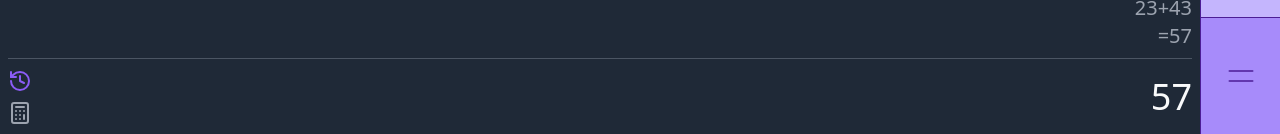
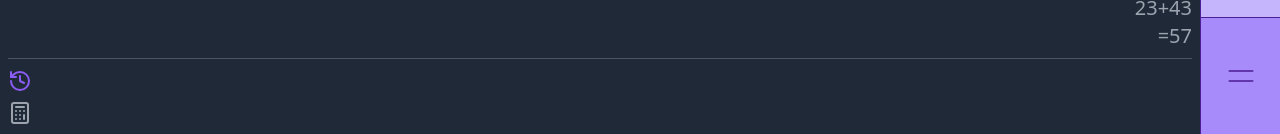
Before and after one commit to wcardosos/humble-calc, a React (Vite) app: page / in a window 1280 px wide. Shown: the part 666-800 px from the top of the page. Built offline with nearby package versions, Linux system fonts and the light colour scheme.

Commit message:
wip: Add display input handling

```diff
--- a/src/components/display/index.tsx
+++ b/src/components/display/index.tsx
@@ -1,10 +1,20 @@
+import { useState, FormEvent } from 'react';
 import { DisplayActions } from './actions';
 
 export function Display() {
+  const [calc, setCalc] = useState<string>('');
+
+  const onChangeCalc = (event: FormEvent<HTMLInputElement>) =>
+    setCalc(event.currentTarget.value);
+
   return (
     <div className="flex items-center justify-between h-[76px] border-t-[1px] border-gray-600">
       <DisplayActions />
-      <span className="text-[36px] font-medium">57</span>
+      <input
+        className="text-[36px] font-medium flex-1 w-full bg-transparent text-right focus:outline-none"
+        value={calc}
+        onChange={onChangeCalc}
+      />
     </div>
   );
 }
```
